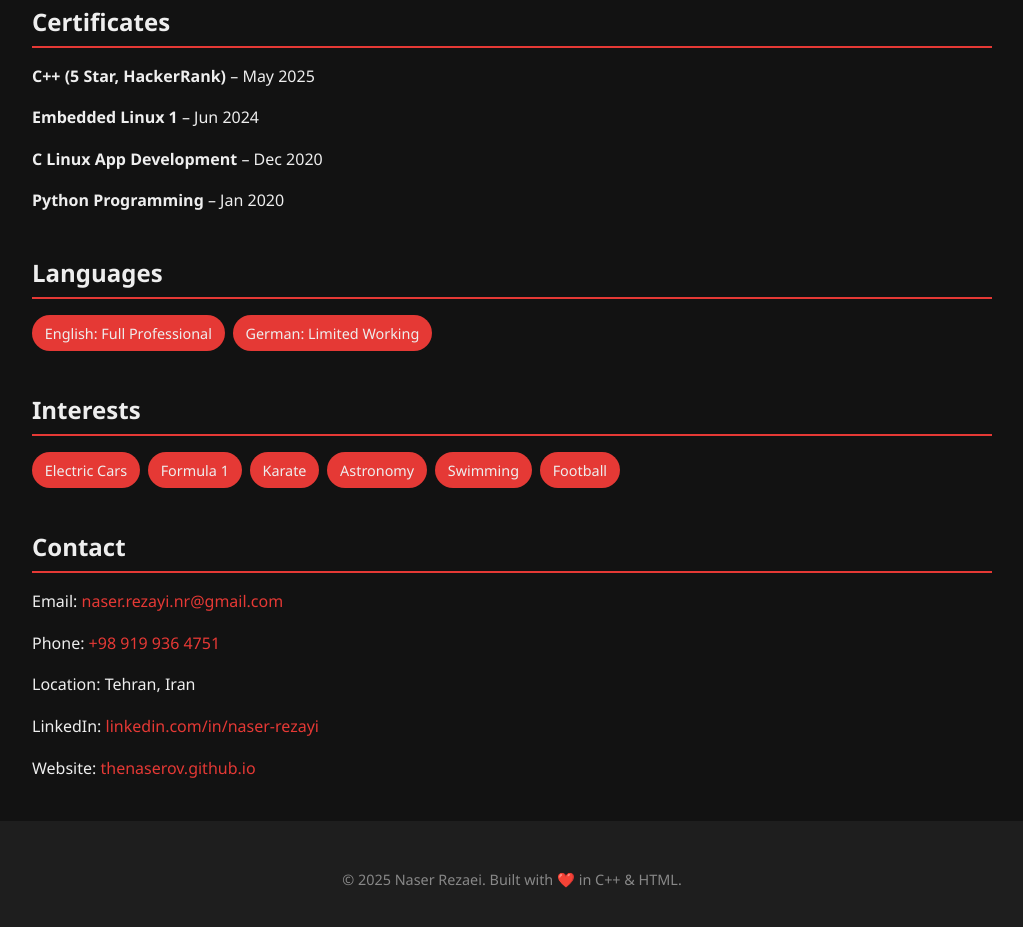
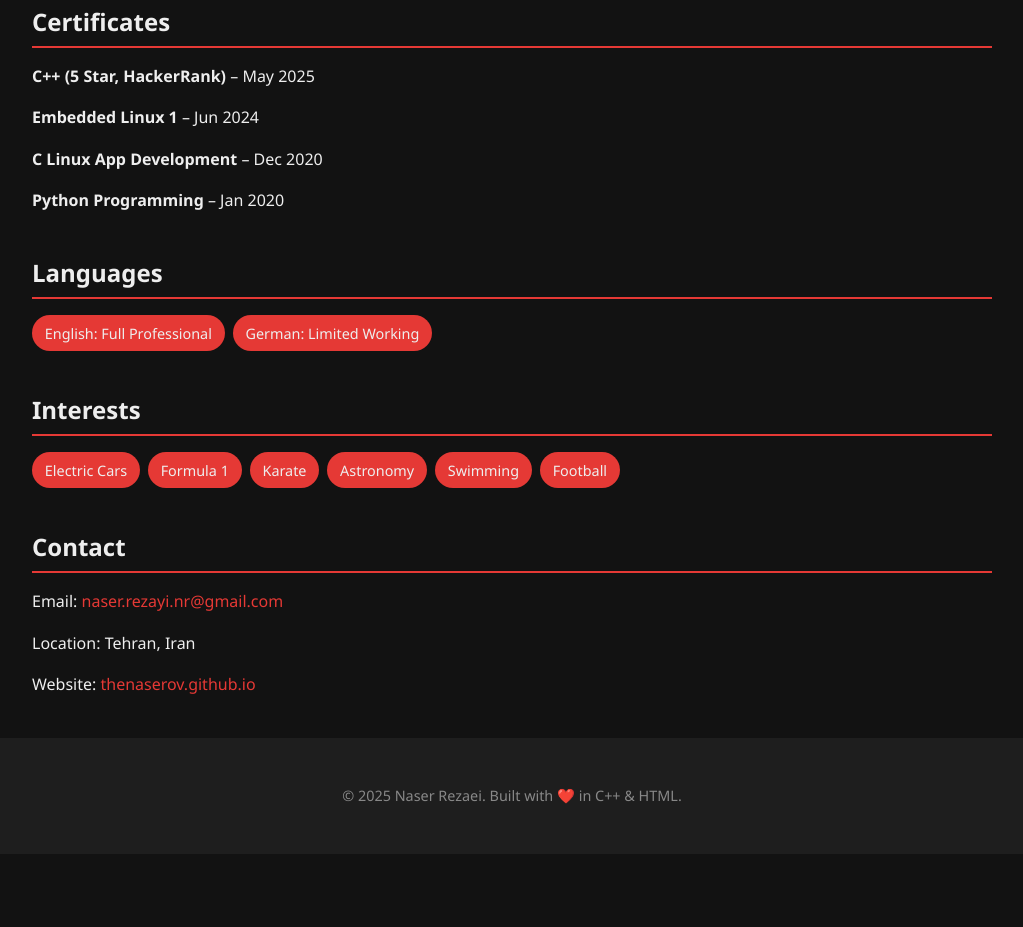
Before and after one commit to thenaserov/thenaserov.github.io, a plain HTML site: page index.html in a window 1280 px wide. Shown: the part 1621-2548 px from the top of the page, without its empty margins (128-1151 px from the left). After the commit the page ends 2475 px from the top, so only its background shows below. Drawn offline with Linux system fonts and the light colour scheme.

Commit message:
Update index.html

```diff
--- a/index.html
+++ b/index.html
@@ -191,9 +191,7 @@
     <section>
       <h2>Contact</h2>
       <p>Email: <a href="mailto:naser.rezayi.nr@gmail.com">naser.rezayi.nr@gmail.com</a></p>
-      <p>Phone: <a href="tel:+989199364751">+98 919 936 4751</a></p>
       <p>Location: Tehran, Iran</p>
-      <p>LinkedIn: <a href="https://www.linkedin.com/in/naser-rezayi-89774723b" target="_blank">linkedin.com/in/naser-rezayi</a></p>
       <p>Website: <a href="https://thenaserov.github.io" target="_blank">thenaserov.github.io</a></p>
     </section>
   </main>
```
